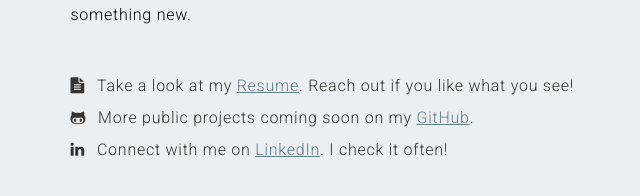
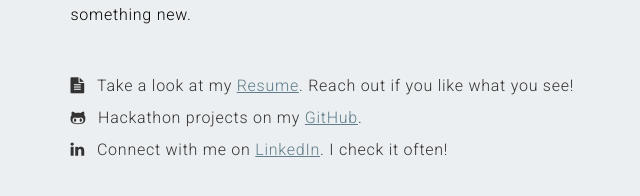
Before and after one commit to kendricklau/kendricklau.github.io, a plain HTML site: page index.html in a window 1280 px wide. Shown: the part 380-576 px from the top of the page, without its empty margins (292-932 px from the left). Drawn offline with nearby package versions, Linux system fonts and the light colour scheme.

Commit message:
Update index.html

```diff
--- a/index.html
+++ b/index.html
@@ -28,8 +28,8 @@
           <p class="stats">I am <dr>20</dr> years old and currently working at <dr>General Motors</dr>.</p>
           <p class="stats">I am <dr>always</dr> looking for opporitunites to learn and experience something new. </p>
 
-          <p class="resources"><i class="fa fa-file-text"></i>Take a look at my <a href="Kendrick_Resume [Sophomore.Summer].compressed.pdf" class="rs">Resume</a>. Reach out if you like what you see!</br>
-          <i class="fa fa-github-alt"></i>More public projects coming soon on my <a href="https://github.com/kendricklau" target="_blank" class="rs">GitHub</a>.</br>
+          <p class="resources"><i class="fa fa-file-text"></i>Take a look at my <a href="Kendrick_Resume [Junior.Spring].pdf" class="rs">Resume</a>. Reach out if you like what you see!</br>
+          <i class="fa fa-github-alt"></i>Hackathon projects on my <a href="https://github.com/kendricklau" target="_blank" class="rs">GitHub</a>.</br>
           <i class="fa fa-linkedin"></i>Connect with me on <a href="https://www.linkedin.com/profile/view?id=253626006" target="_blank" class="rs">LinkedIn</a>. I check it often!</p>
         </div>
 
```
